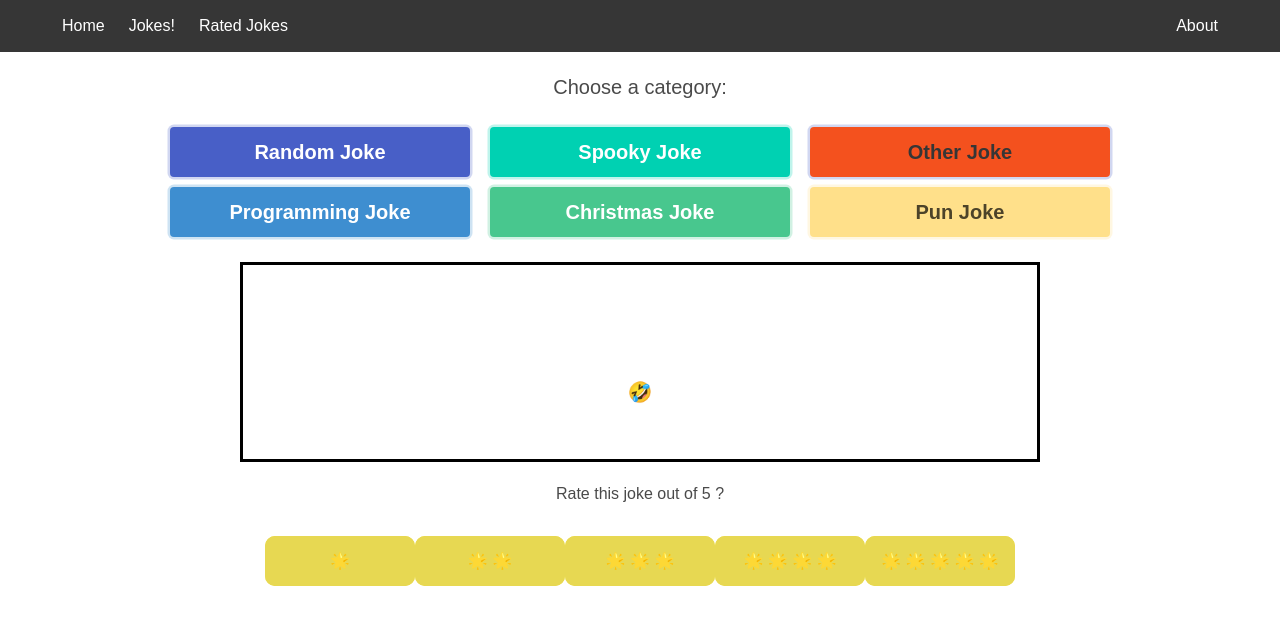
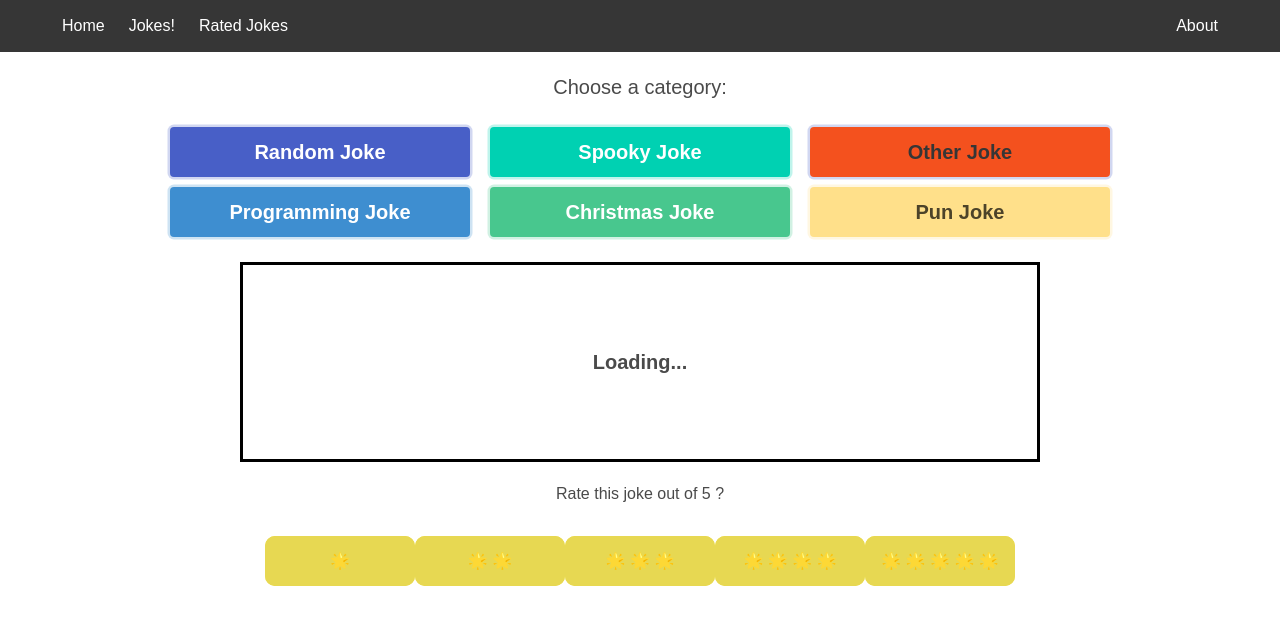
Before and after one commit to oliviafpersonal/SEI-Project-2, a React (Create React App) app: page /jokes in a window 1280 px wide. Shown: the top 624 px of the page. Built offline with nearby package versions, Linux system fonts and the light colour scheme; no server answers; a web font is replaced by a local one.

Commit message:
loading done

```diff
--- a/src/components/Jokes.js
+++ b/src/components/Jokes.js
@@ -16,6 +16,7 @@ const Home = () => {
   }, [])
 
   const getJoke = (category) => {
+    setJoke([])
     const getData = async () => {
       const response = await axios.get(`https://v2.jokeapi.dev/joke/${category}?safe-mode`)
       setJoke(response.data)
@@ -57,13 +58,17 @@ const Home = () => {
       </div>
 
       <p className='joke-container'>
-        {(!joke.joke) ?
-          <div>
-            <p> {joke.setup} </p>
-            <p> {joke.delivery} 🤣 </p>
-          </div>
+        {console.log('joke', joke)}
+        {(joke.length !== 0) ?
+          (!joke.joke) ?
+            <div>
+              <p> {joke.setup} </p>
+              <p> {joke.delivery} 🤣 </p>
+            </div>
+            :
+            <p> {joke.joke} </p>
           :
-          <p> {joke.joke} </p>
+          <p>Loading...</p>
         }
       </p>
 
```
